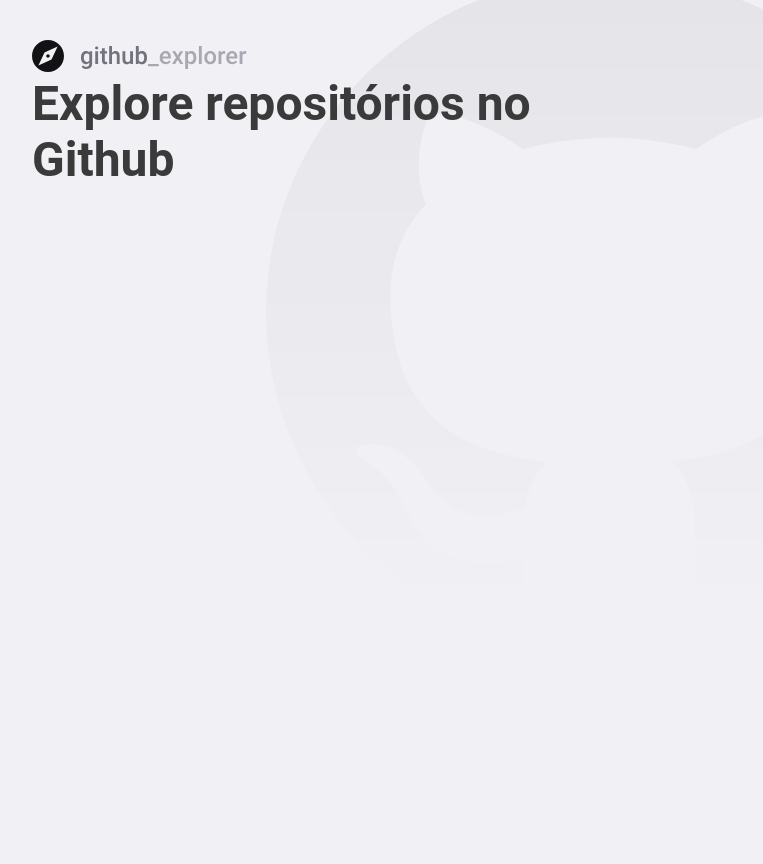
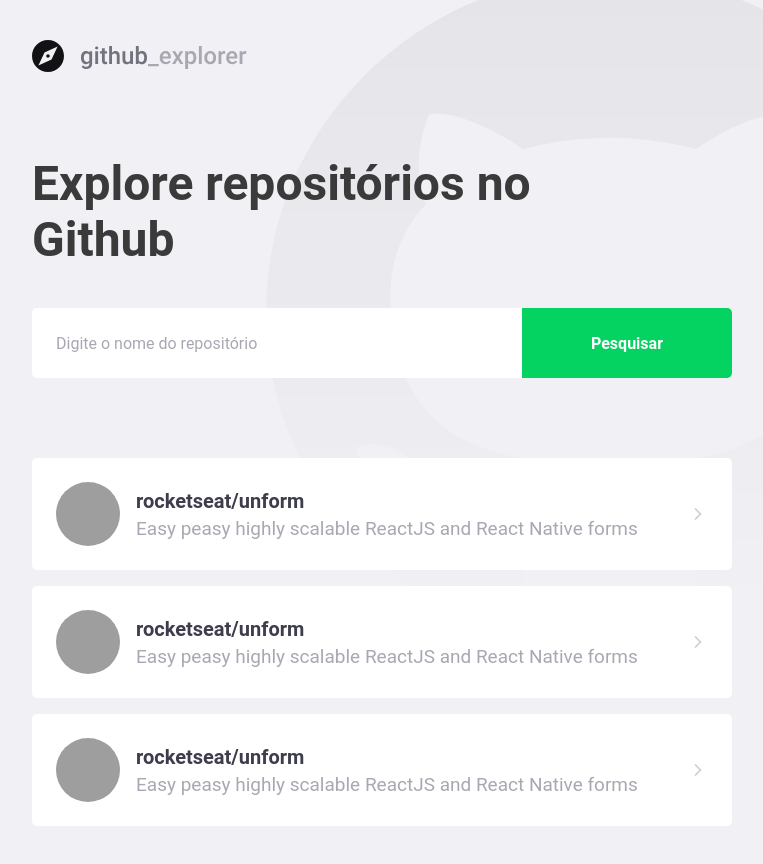
Before and after one commit to georgewfsantos/repo-explorer, a React (Create React App) app: page / in a window 1280 px wide. Shown: the whole page, without its empty margins (148-911 px from the left). Before the commit the page ends 800 px from the top, so only its background shows below. Built offline with nearby package versions, Linux system fonts and the light colour scheme; grey boxes are pictures that could not be loaded.

Commit message:
finish styling Dashboard page

```diff
--- a/package.json
+++ b/package.json
@@ -11,8 +11,10 @@
     "@types/react": "^16.9.0",
     "@types/react-dom": "^16.9.0",
     "eslint-import-resolver-typescript": "^2.0.0",
+    "polished": "^3.6.4",
     "react": "^16.13.1",
     "react-dom": "^16.13.1",
+    "react-icons": "^3.10.0",
     "react-router-dom": "^5.2.0",
     "react-scripts": "3.4.1",
     "remove": "^0.1.5",
--- a/src/pages/Dashboard/index.tsx
+++ b/src/pages/Dashboard/index.tsx
@@ -1,13 +1,60 @@
 import React from 'react';
+import { FiChevronRight } from 'react-icons/fi';
 
 import logo from '../../assets/logo.svg';
-import { Title } from './styles';
+import { Title, Form, Repositories } from './styles';
 
 const Dashboard: React.FC = () => {
   return (
     <>
       <img src={logo} alt="Github" />
       <Title>Explore repositórios no Github</Title>
+
+      <Form>
+        <input placeholder="Digite o nome do repositório" />
+        <button type="submit">Pesquisar</button>
+      </Form>
+
+      <Repositories>
+        <a href="teste">
+          <img
+            src="https://greendestinations.org/wp-content/uploads/2019/05/avatar-exemple.jpg"
+            alt="Someone"
+          />
+          <div>
+            <strong>rocketseat/unform</strong>
+            <p>Easy peasy highly scalable ReactJS and React Native forms</p>
+          </div>
+
+          <FiChevronRight size={20} />
+        </a>
+
+        <a href="teste">
+          <img
+            src="https://greendestinations.org/wp-content/uploads/2019/05/avatar-exemple.jpg"
+            alt="Someone"
+          />
+          <div>
+            <strong>rocketseat/unform</strong>
+            <p>Easy peasy highly scalable ReactJS and React Native forms</p>
+          </div>
+
+          <FiChevronRight size={20} />
+        </a>
+
+        <a href="teste">
+          <img
+            src="https://greendestinations.org/wp-content/uploads/2019/05/avatar-exemple.jpg"
+            alt="Someone"
+          />
+          <div>
+            <strong>rocketseat/unform</strong>
+            <p>Easy peasy highly scalable ReactJS and React Native forms</p>
+          </div>
+
+          <FiChevronRight size={20} />
+        </a>
+      </Repositories>
     </>
   );
 };
--- a/src/pages/Dashboard/styles.ts
+++ b/src/pages/Dashboard/styles.ts
@@ -1,4 +1,5 @@
 import styled from 'styled-components';
+import { shade } from 'polished';
 
 // export const Container = styled.div``;
 
@@ -8,4 +9,91 @@ export const Title = styled.h1`
   line-height: 56px;
 
   max-width: 500px;
+  margin-top: 80px;
 `;
+
+export const Form = styled.div`
+  margin-top: 40px;
+  max-width: 700px;
+  display: flex;
+
+  input {
+    flex: 1;
+    height: 70px;
+    padding: 0 24px;
+    border: 0;
+    border-radius: 5px 0 0 5px;
+    color: #3a3a3a;
+
+    &::placeholder {
+      color: #a8a8b3;
+    }
+  }
+
+  button {
+    width: 210px;
+    height: 70px;
+    background: #04d361;
+    border: 0;
+    border-radius: 0 5px 5px 0;
+    color: #fff;
+    font-weight: bold;
+    transition: background-color 0.2s;
+
+    &:hover {
+      background: ${shade(0.2, '#04d361')};
+    }
+  }
+`;
+
+export const Repositories = styled.div`
+  margin-top: 80px;
+  max-width: 700px;
+
+  a {
+    background: #fff;
+    border-radius: 5px;
+    width: 100%;
+    padding: 24px;
+    display: block;
+    text-decoration: none;
+
+    display: flex;
+    align-items: center;
+    transition: transform 0.2s;
+
+    &:hover {
+      transform: translateX(10px);
+    }
+
+    & + a {
+      margin-top: 16px;
+    }
+
+    img {
+      width: 64px;
+      height: 64px;
+      border-radius: 32px;
+    }
+
+    div {
+      margin-left: 16px;
+
+      strong {
+        font-size: 20px;
+        color: #3d3d4d;
+      }
+
+      p {
+        font-size: 19px;
+        color: #a8a8b3;
+        margin-top: 4px;
+      }
+    }
+
+    svg {
+      margin-left: auto;
+      color: #cbcbd6;
+    }
+  }
+`;
```
Also changed, not shown: 1 other file (tests, documents, lock files or other folders).
